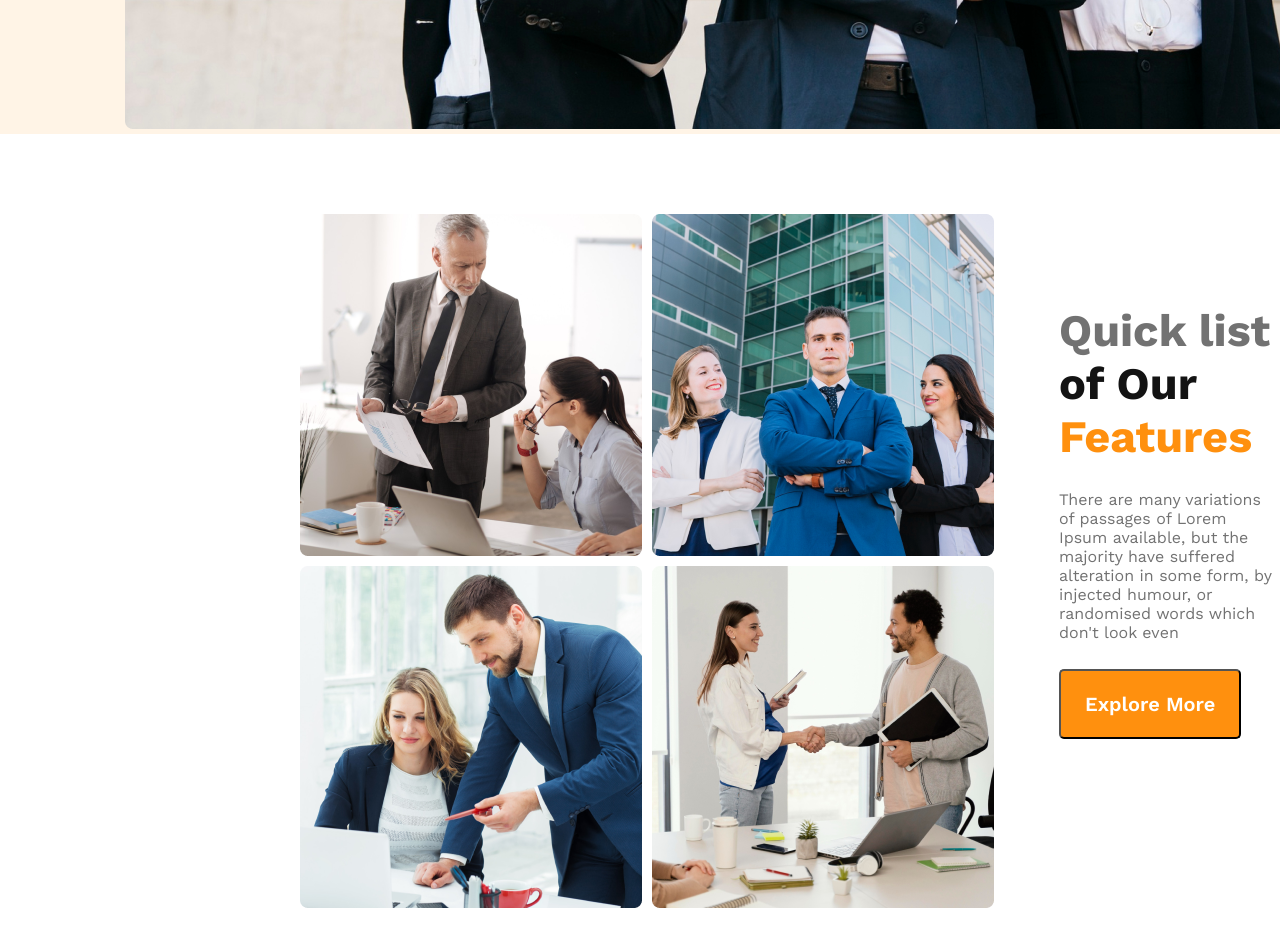
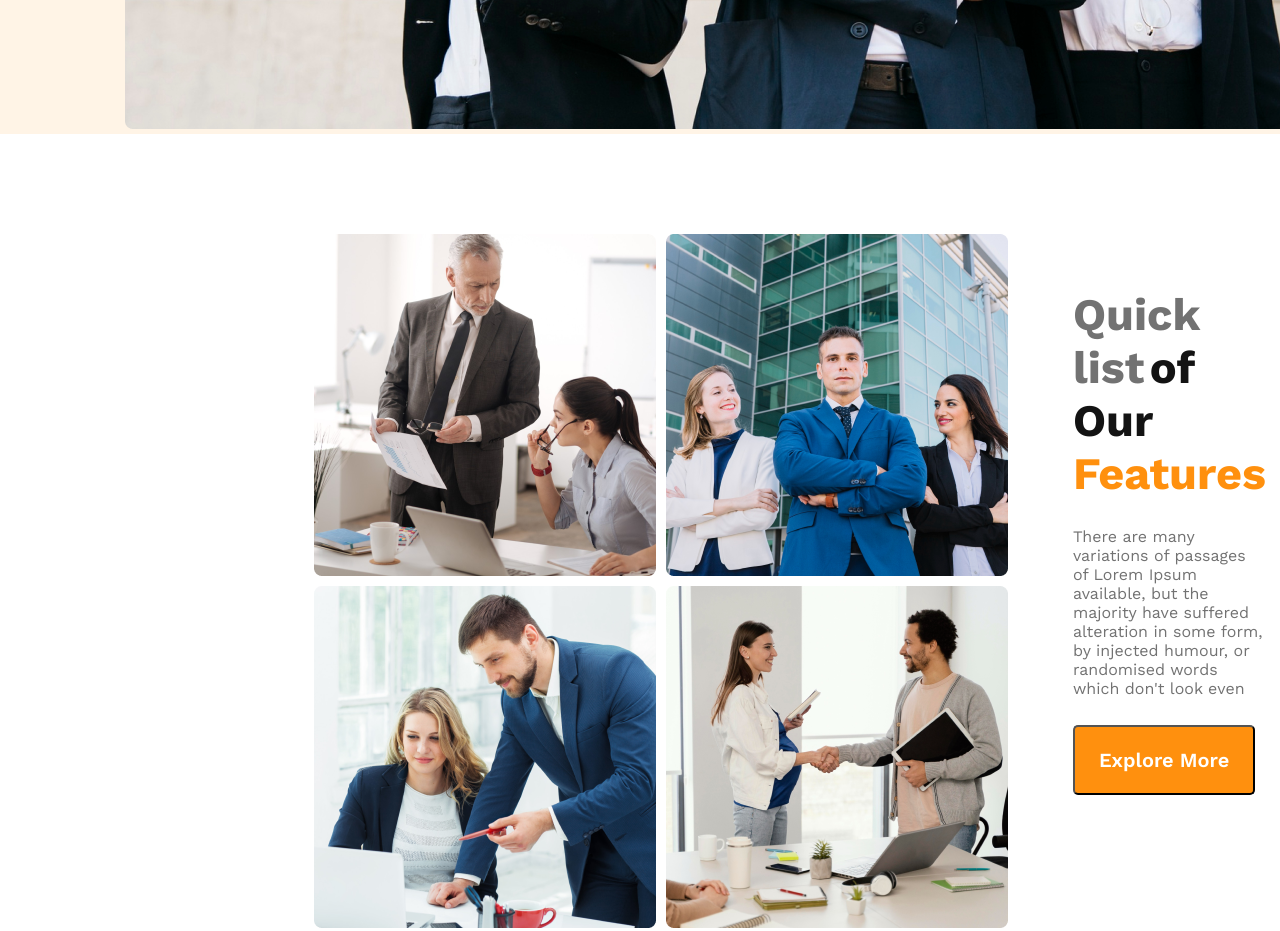
Before and after one commit to farikul12345/G3-Architects-Website, a plain HTML site: page index.html in a window 1280 px wide. Shown: the part 1180-2111 px from the top of the page. Drawn offline with nearby package versions, Linux system fonts and the light colour scheme.

```diff
--- a/style/g3-architects.css
+++ b/style/g3-architects.css
@@ -82,9 +82,10 @@ ul li{
 }
 /* Our Feature Style */
 .our-feature-section{
-   display: flex;
-   justify-content: center;
-   align-items: center;
+  display: flex;
+  justify-content: center;
+  align-items: center;
+  margin: 20px 150px;
 }
 .feature-images{
     display: grid;
```
